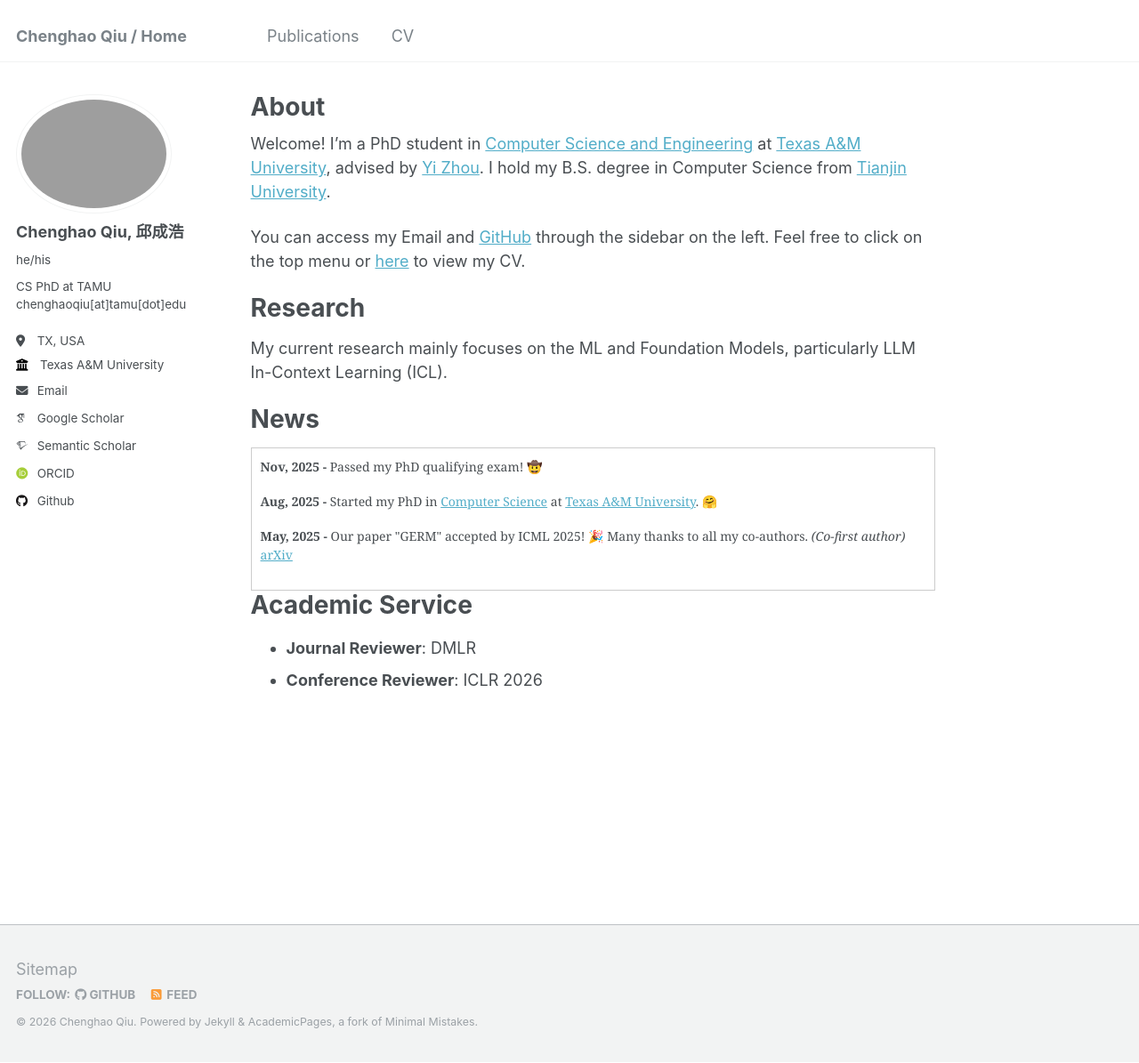
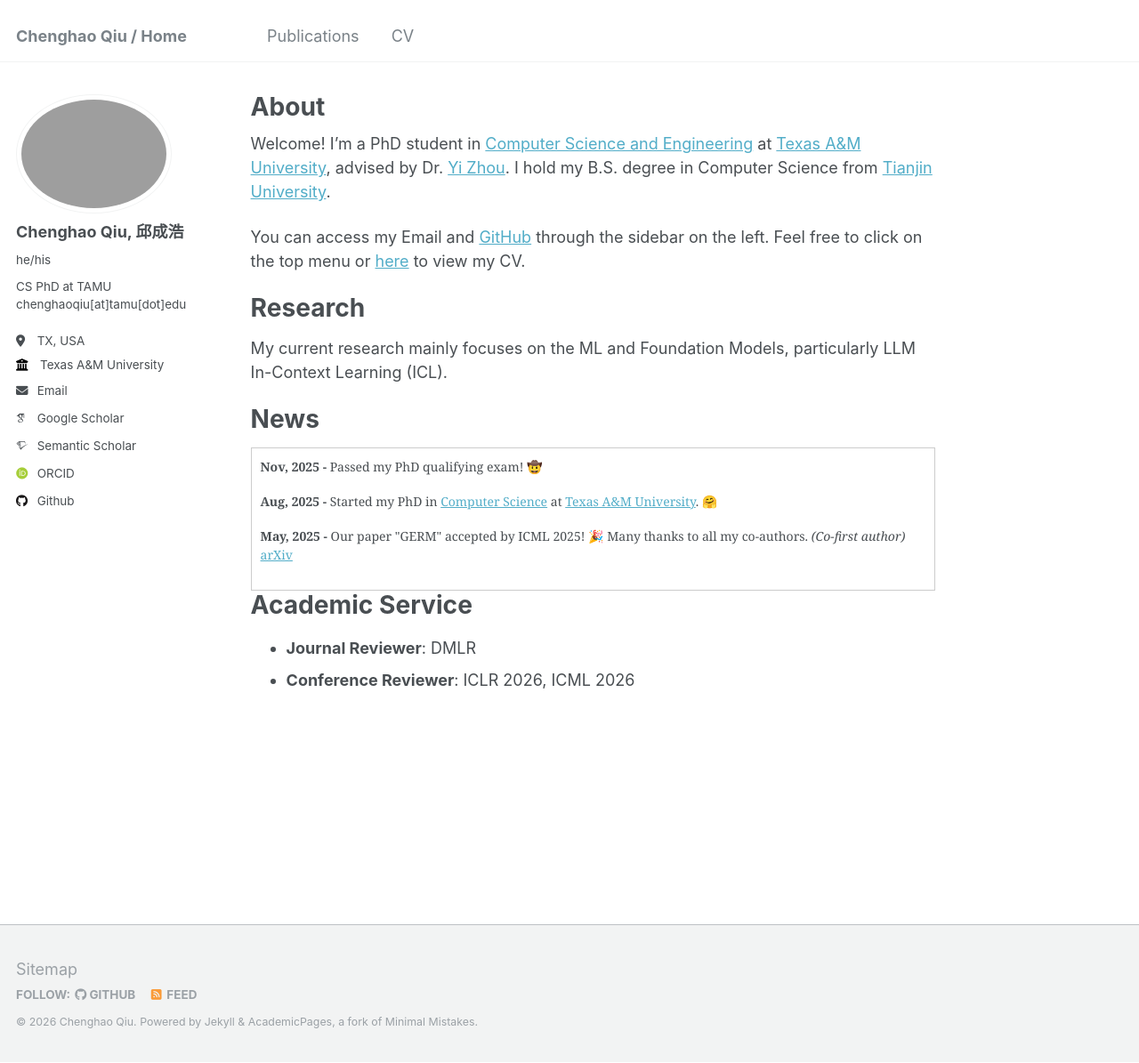
Before and after one commit to Chenghao-Qiu/Chenghao-Qiu.github.io, a Jekyll site: the page built from _pages/about.md, in a window 1280 px wide and 1195 px high. Shown: the whole window at 89% size. Built offline with Jekyll 4.4.1, drawn with Linux system fonts in a browser that asks for light colours; some web fonts are replaced.

Commit message:
update resume

```diff
--- a/_pages/about.md
+++ b/_pages/about.md
@@ -7,7 +7,7 @@ redirect_from:
   - /about.html
 ---
 
-Welcome! I'm a PhD student in [Computer Science and Engineering](https://engineering.tamu.edu/cse) at [Texas A&M University](https://www.tamu.edu), advised by [Yi Zhou](https://engineering.tamu.edu/cse/profiles/zhou-yi.html). I hold my B.S. degree in Computer Science from [Tianjin University](https://www.tju.edu.cn/).
+Welcome! I'm a PhD student in [Computer Science and Engineering](https://engineering.tamu.edu/cse) at [Texas A&M University](https://www.tamu.edu), advised by Dr. [Yi Zhou](https://sites.google.com/site/yizhouhomepage/home). I hold my B.S. degree in Computer Science from [Tianjin University](https://www.tju.edu.cn/).
 
 You can access my Email and [GitHub](https://github.com/Chenghao-Qiu) through the sidebar on the left. Feel free to click on the top menu or [here](https://chenghao-qiu.github.io/cv/) to view my CV.
 
@@ -44,7 +44,7 @@ News
 Academic Service
 ======
 - **Journal Reviewer**: DMLR
-- **Conference Reviewer**: ICLR 2026
+- **Conference Reviewer**: ICLR 2026, ICML 2026
 
 <!-- A data-driven personal website
 ======
```
Also changed, not shown: 1 other file.
